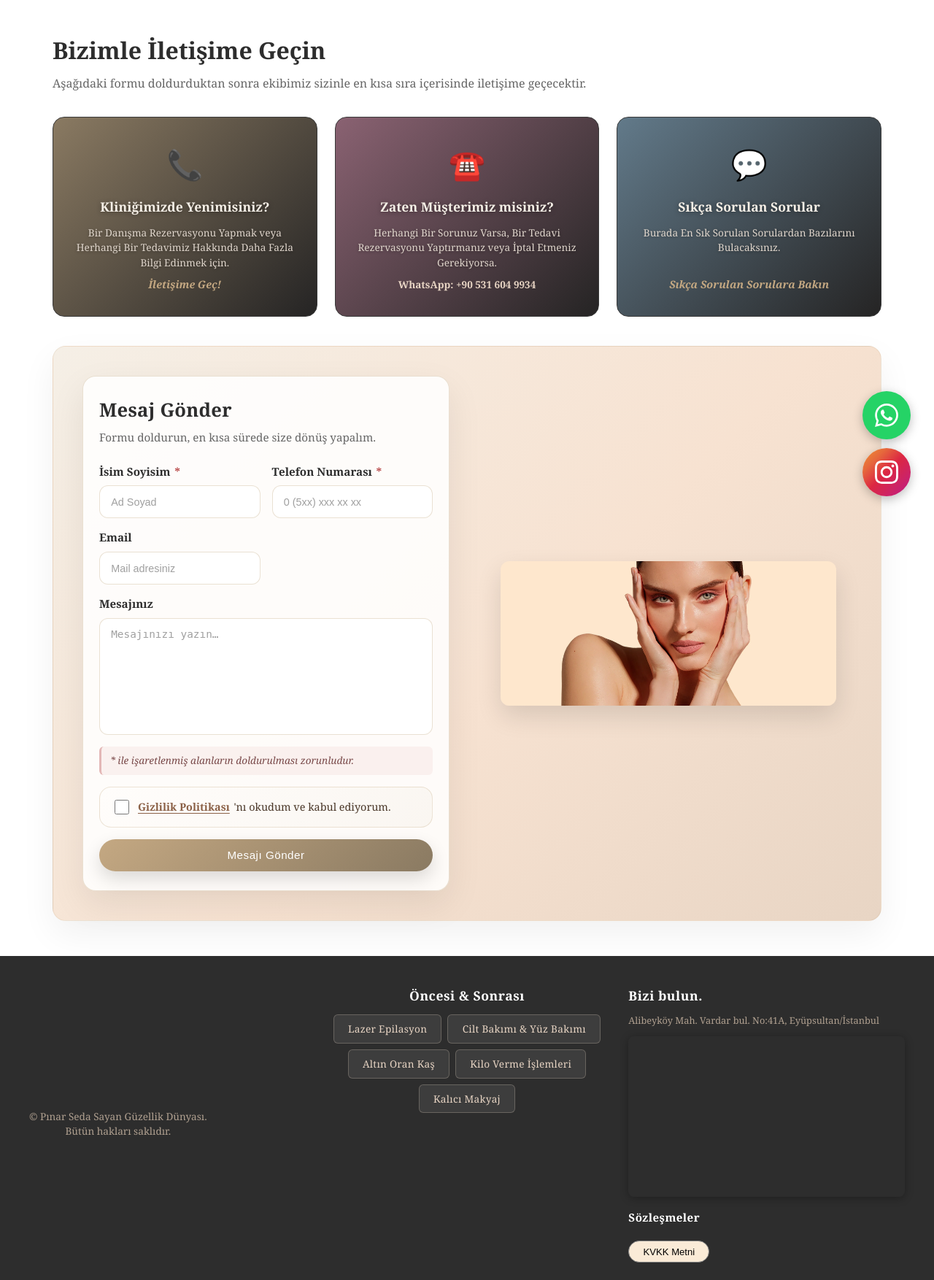
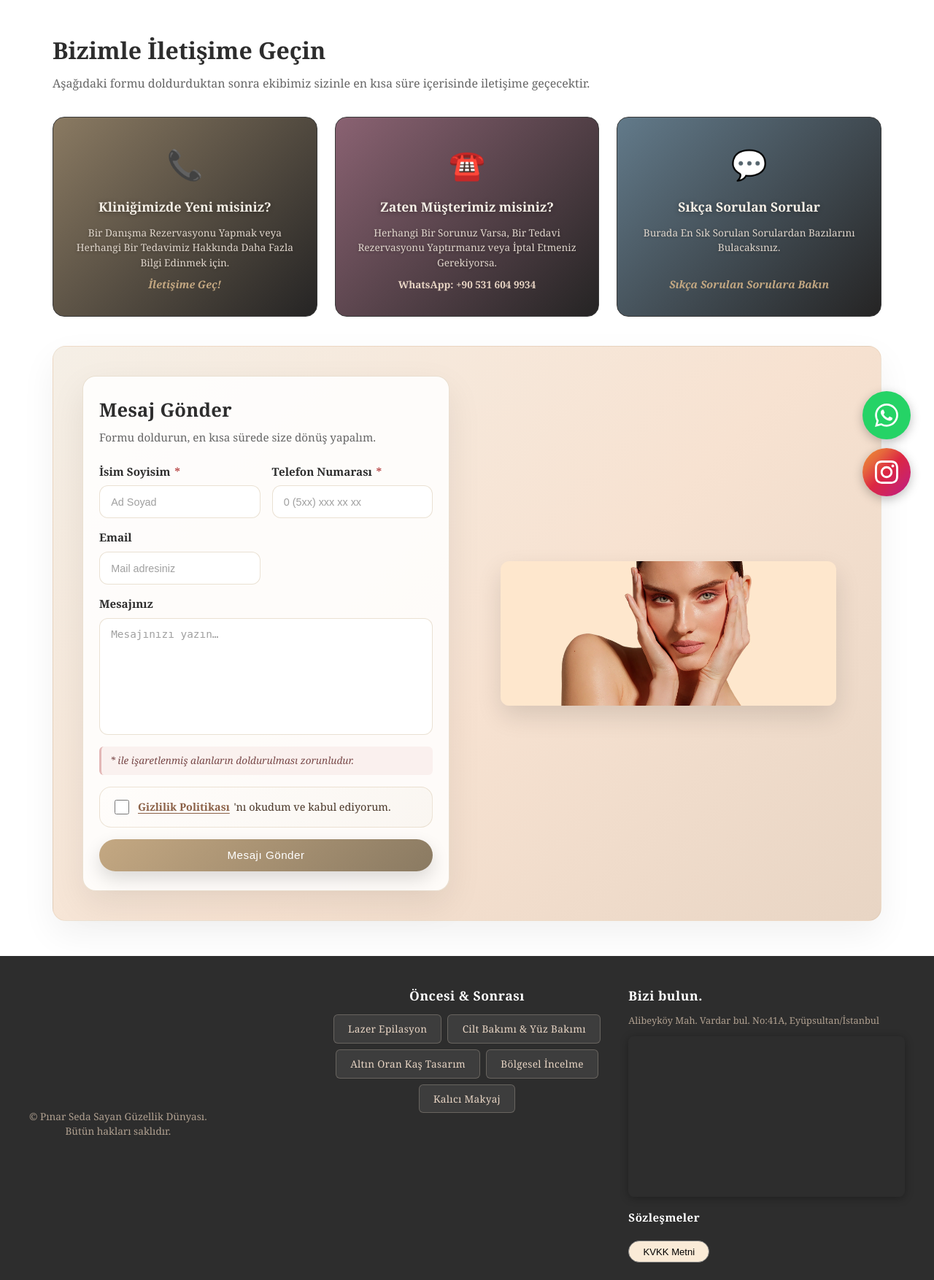
Before and after one commit to Sipkan/GuzellikMerkezi, a FastAPI app: page /contact in a window 1280 px wide. Shown: the part 88-1842 px from the top of the page at 73% size. Run offline with FastAPI, Linux system fonts and the light colour scheme; a map, chart or similar area stays blank; parts of the project's set-up code (start-up, migrations or seed data) failed here and were passed over; grey boxes are pictures that could not be loaded.

Commit message:
Hizmet isimleri değiştirildi

```diff
--- a/app/services_data.py
+++ b/app/services_data.py
@@ -53,7 +53,7 @@ SERVICES = [
     },
     {
         "slug": "Altın-oran-kaş",
-        "title": "Altın Oran Kaş",
+        "title": "Altın Oran Kaş Tasarım",
         "card_image": "ButtonEyebrow.png",
         "card_image_url": "https://images.unsplash.com/photo-1522337360788-8b13dee7a37e?auto=format&fit=crop&w=800&q=80",
         "short": "Perfectly shaped brows designed with the golden ratio technique.",
@@ -76,7 +76,7 @@ SERVICES = [
     },
     {
         "slug": "kilo-verme",
-        "title": "Kilo Verme İşlemleri",
+        "title": "Bölgesel İncelme",
         "card_image": "kilo-verme.png",
         "card_image_url": "https://images.unsplash.com/photo-1544161515-4ab6ce6db874?auto=format&fit=crop&w=800&q=80",
         "short": "Etkili ve sağlıklı yöntemlerle kilo vermenize yardımcı oluyoruz.",
--- a/app/templates/contact.html
+++ b/app/templates/contact.html
@@ -2,13 +2,13 @@
 
 <section class="page-content">
     <h1>Bizimle İletişime Geçin</h1>
-    <p>Aşağıdaki formu doldurduktan sonra ekibimiz sizinle en kısa sıra içerisinde iletişime geçecektir.</p>
+    <p>Aşağıdaki formu doldurduktan sonra ekibimiz sizinle en kısa süre içerisinde iletişime geçecektir.</p>
 
     <!-- INFO CARDS -->
     <div class="contact-cards">
         <div class="contact-card contact-card-customer">
             <div class="contact-card-icon">📞</div>
-            <h3>Kliniğimizde Yenimisiniz?</h3>
+            <h3>Kliniğimizde Yeni misiniz?</h3>
             <p>Bir Danışma Rezervasyonu Yapmak veya Herhangi Bir Tedavimiz Hakkında Daha Fazla Bilgi Edinmek için.</p>
             <a href="#callback-form" class="contact-card-link">İletişime Geç!</a>
         </div>
--- a/app/templates/index.html
+++ b/app/templates/index.html
@@ -32,12 +32,12 @@
 
           <a href="/services/Altın-oran-kaş" class="mini-card-item">
               <span class="mini-card-icon">✦</span>
-              <span class="mini-card-label">Altın Oran Kaş</span>
+              <span class="mini-card-label">Altın Oran Kaş Tasarım</span>
           </a>
 
           <a href="/services/kilo-verme" class="mini-card-item">
               <span class="mini-card-icon">✦</span>
-              <span class="mini-card-label">Kilo Verme</span>
+              <span class="mini-card-label">Bölgesel İncelme</span>
           </a>
 
           <a href="/kalici-makyaj" class="mini-card-item">
```
